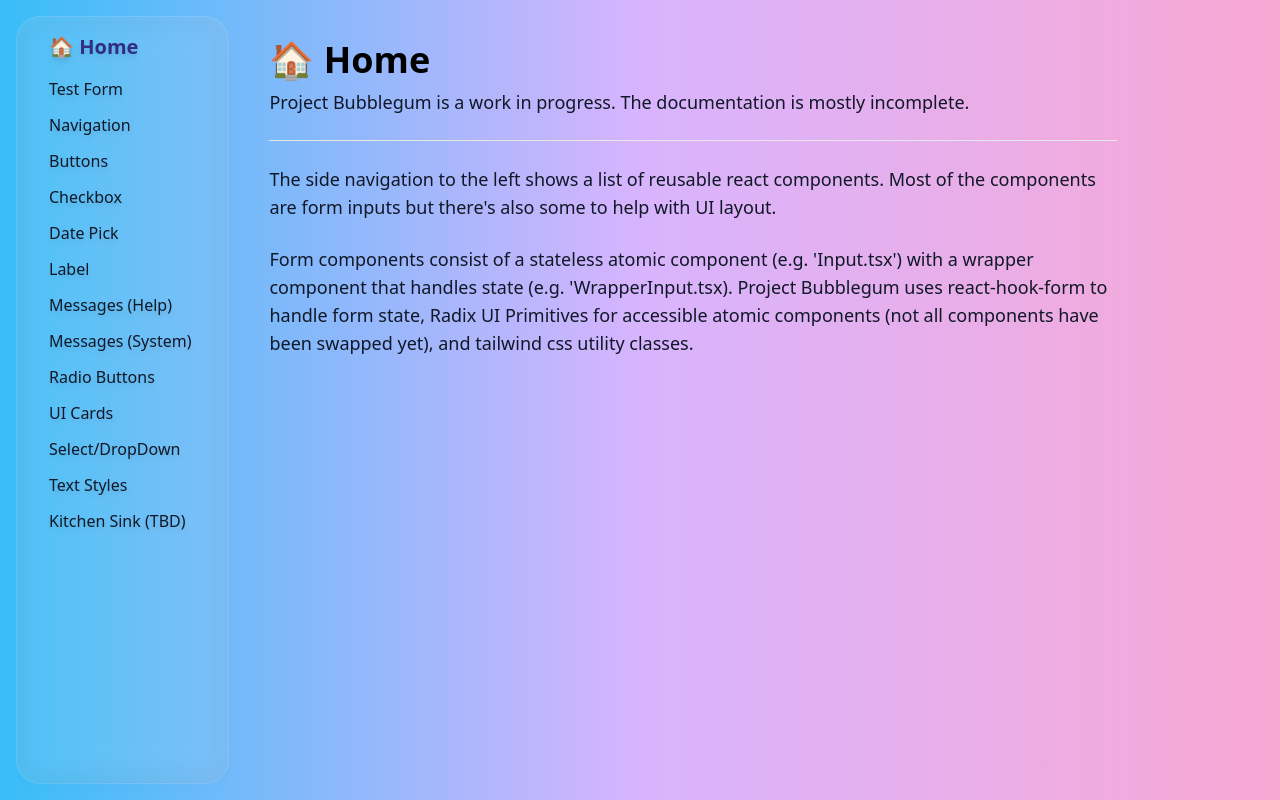
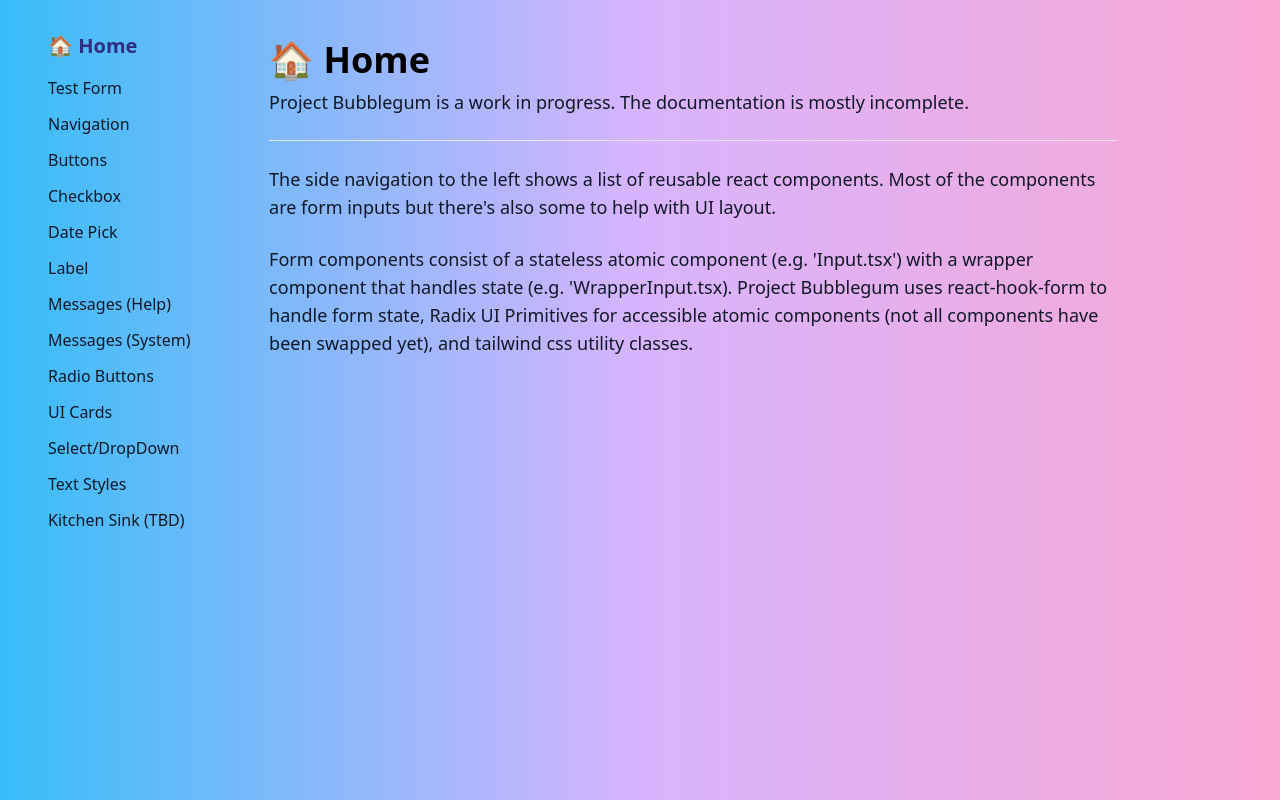
Before and after one commit to tayv/Project-Bubblegum, a Next.js app: page / in a window 1280 px wide. Built offline with nearby package versions, Linux system fonts and the light colour scheme.

Commit message:
Added container. Changed colors

```diff
--- a/components/layout/SideNav.tsx
+++ b/components/layout/SideNav.tsx
@@ -20,7 +20,7 @@ const SideNav: FC<SideNavProps> = ({
   }
 
   return (
-    <nav className="flex flex-col w-64 min-w-fit m-4 px-4 pt-3 rounded-3xl backdrop-blur-lg bg-white/10 border border-white/10 drop-shadow-md" aria-label="Sidebar">
+    <nav className="flex flex-col w-64 min-w-fit m-4 px-4 pt-3" aria-label="Sidebar">
       <div>
         <a href="/" className={classNames("flex items-center p-1 text-base font-semibold text-indigo-900 hover:text-indigo-600 ")}>
           <span className="flex-1 ml-3 text-xl whitespace-nowrap">🏠  Home</span>
```
